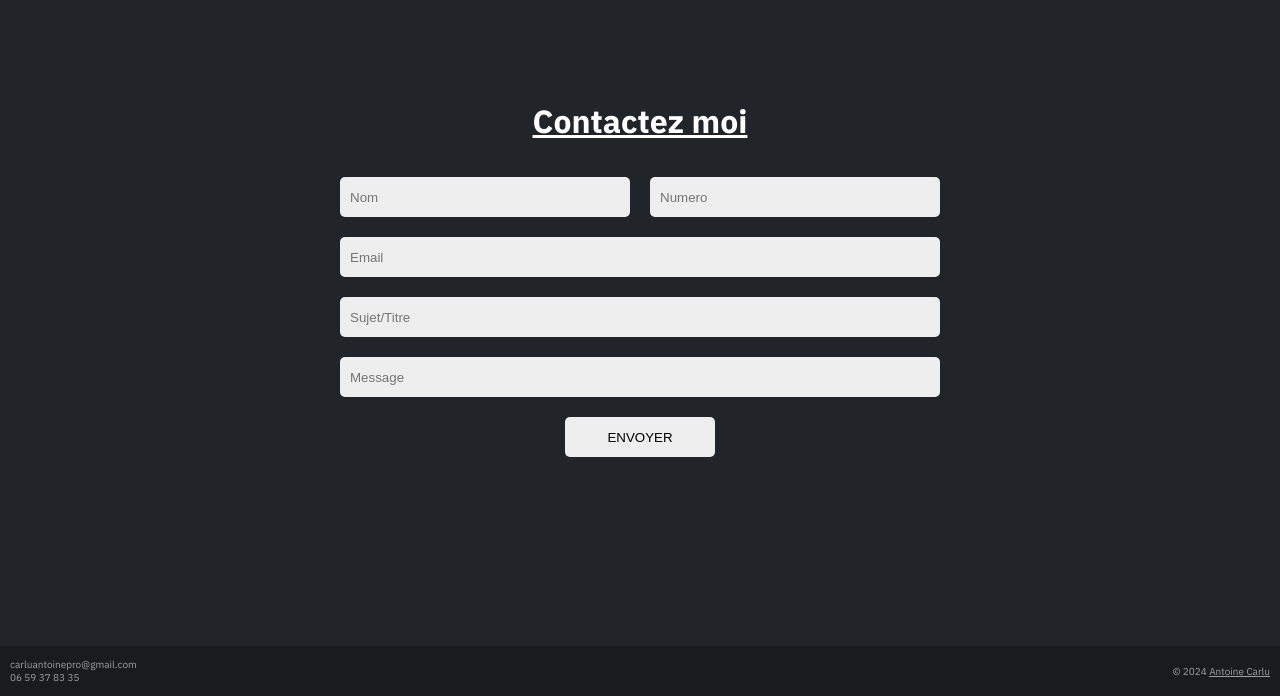
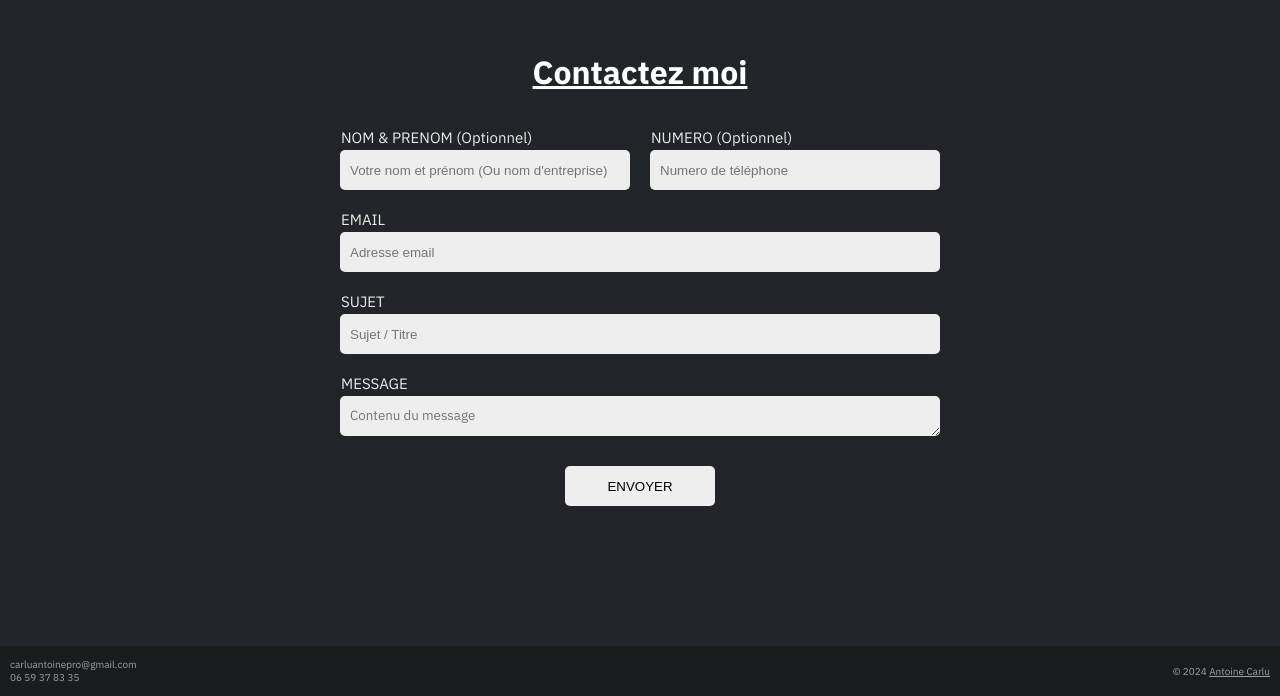
Before and after one commit to AntoineCarlu/Portfolio, a Next.js app in the folder Portfolio/: page / in a window 1280 px wide. Shown: the part 2554-3250 px from the top of the page. Built offline with nearby package versions, Linux system fonts and the light colour scheme; no server answers; the database is empty.

Commit message:
refactor: working on the css design adaptable and dynamic of the Contact section

```diff
--- a/Portfolio/src/components/contact/Contact.component.jsx
+++ b/Portfolio/src/components/contact/Contact.component.jsx
@@ -6,12 +6,27 @@ export default function Contact() {
       <h1><u>Contactez moi</u></h1>
       <form className={styles.contactForm}>
         <div className={styles.twoInputs}>
-          <input type='text' placeholder='Nom'></input>
-          <input type='text' placeholder='Numero'></input>
+          <div className={styles.contactInputs}>
+            <label>NOM & PRENOM (Optionnel)</label>
+            <input type='text' maxLength={50} placeholder="Votre nom et prénom (Ou nom d'entreprise)"></input>
+          </div>
+          <div className={styles.contactInputs}>
+            <label>NUMERO (Optionnel)</label>
+            <input type='text' maxLength={25} placeholder='Numero de téléphone'></input>
+          </div>
         </div>
-        <input type='text' placeholder='Email'></input>
-        <input type='text' placeholder='Sujet/Titre'></input>
-        <input type='text' placeholder='Message'></input>
+        <div className={styles.contactInputs}>
+          <label>EMAIL</label>
+          <input type='text' maxLength={50} required placeholder='Adresse email'></input>
+        </div>
+        <div className={styles.contactInputs}>
+          <label>SUJET</label>
+          <input type='text' maxLength={50} required placeholder='Sujet / Titre'></input>
+        </div>
+        <div className={styles.contactInputs}>
+          <label>MESSAGE</label>
+          <textarea type='text' required placeholder='Contenu du message'></textarea>
+        </div>
         <button type='submit'>ENVOYER</button>
       </form>
     </div>
--- a/Portfolio/src/components/contact/contact.module.css
+++ b/Portfolio/src/components/contact/contact.module.css
@@ -24,22 +24,57 @@
     flex-direction: column;
     gap: 20px;
   }
+    .contactInputs {
+      width: 100%;
+      display: flex;
+      flex-direction: column;
+      gap: 2px;
+    }
     .contactForm .twoInputs {
       width: 100%;
       display: flex;
       flex-direction: row;
       gap: 20px;
     }
+    .contactForm label {
+      padding-left: 1px;
+      height: 20px;
+      max-height: 20px;
+      overflow: hidden;
+      font-size: 15px;
+      opacity: 90%;
+    }
     .contactForm input {
       padding-left: 10px;
       width: 100%;
-      min-height: 40px;
-      /* text-wrap: wrap; */
+      height: 40px;
       background-color: #EEEEEE;
       border-radius: 5px;
       border: none;
+      outline: none;
     }
+      .contactForm input:focus {
+        border: 1px solid black;
+      }
+    .contactForm textarea {
+      padding: 10px;
+      resize: vertical;
+      width: 100%;
+      height: 20px;
+      min-height: 40px;
+      max-height: 200px;
+
+      font-family: IBM Plex Sans;
+      background-color: #EEEEEE;
+      border-radius: 5px;
+      border: none;
+      outline: none;
+    }
+      .contactForm textarea:focus {
+        border: 1px solid black;
+      }
     .contactForm button {
+      margin-top: 10px;
       width: 150px;
       height: 40px;
       background-color: #EEEEEE;
```
